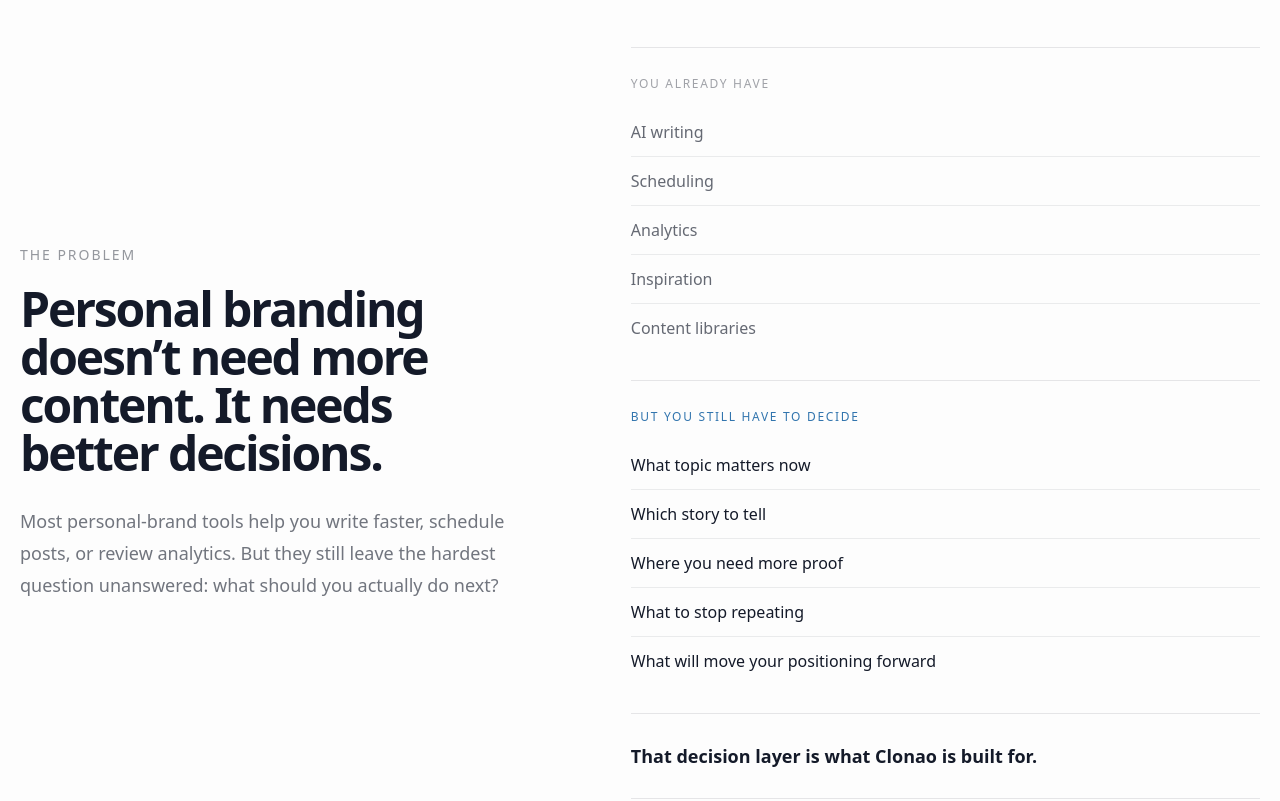
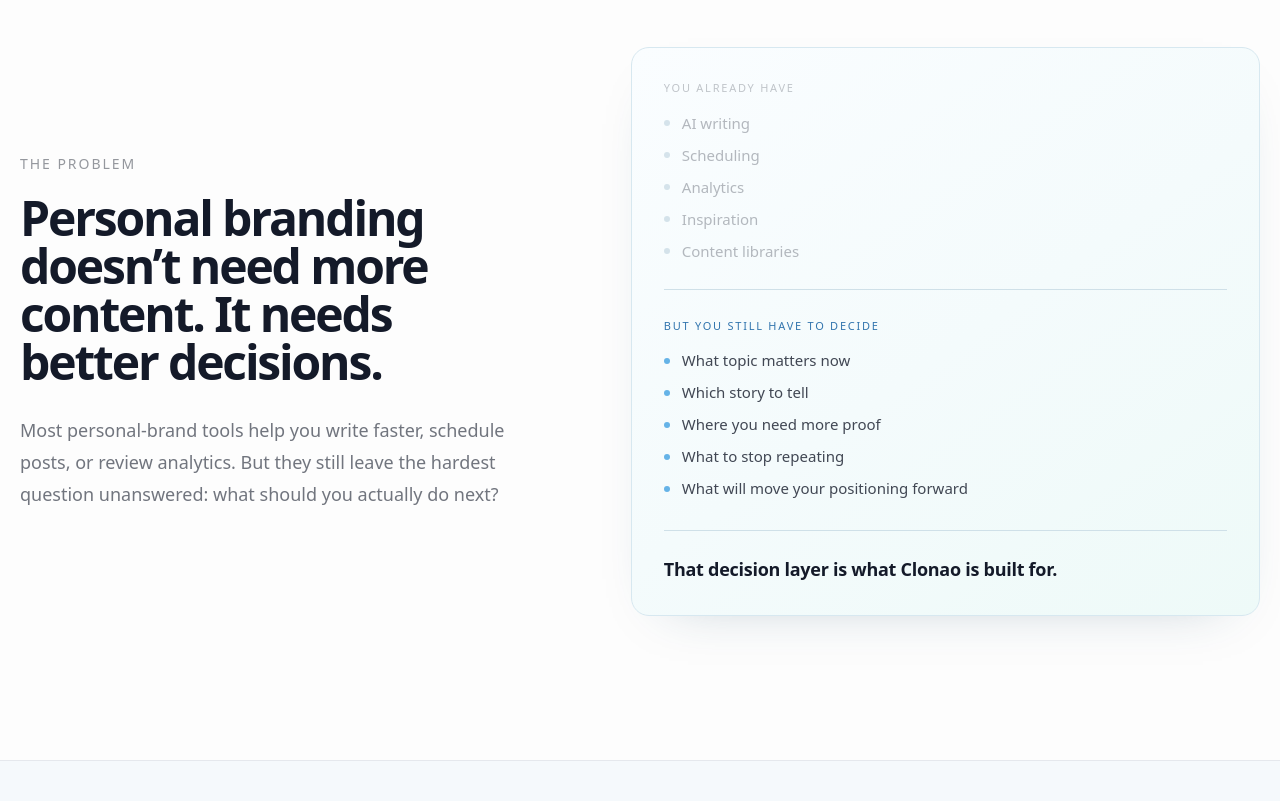
Before and after one commit to veokleo-create07/linkeldn.tool.100k, a Next.js app: page / in a window 1280 px wide. Shown: the part 1320-2121 px from the top of the page. Built offline with nearby package versions, Linux system fonts and the light colour scheme.

Commit message:
refine: redesign problem comparison card

```diff
--- /dev/null
+++ b/src/components/marketing/problem-comparison-card.tsx
@@ -0,0 +1,72 @@
+"use client";
+
+import { useEffect, useRef, useState } from "react";
+import { cn } from "@/lib/utils";
+
+const existingTools = ["AI writing", "Scheduling", "Analytics", "Inspiration", "Content libraries"];
+const decisionsLeftToMake = ["What topic matters now", "Which story to tell", "Where you need more proof", "What to stop repeating", "What will move your positioning forward"];
+
+export function ProblemComparisonCard() {
+  const cardRef = useRef<HTMLDivElement>(null);
+  const [isVisible, setIsVisible] = useState(false);
+
+  useEffect(() => {
+    const card = cardRef.current;
+    if (!card) return;
+
+    if (!("IntersectionObserver" in window)) {
+      setIsVisible(true);
+      return;
+    }
+
+    const observer = new IntersectionObserver(([entry]) => {
+      if (entry.isIntersecting) {
+        setIsVisible(true);
+        observer.disconnect();
+      }
+    }, { threshold: 0.2 });
+
+    observer.observe(card);
+    return () => observer.disconnect();
+  }, []);
+
+  return (
+    <div
+      ref={cardRef}
+      className={cn(
+        "overflow-hidden rounded-[1.125rem] border border-[#d7e8f0] bg-[linear-gradient(145deg,#fafdff_0%,#f4fbfc_52%,#eefaf8_100%)] p-6 shadow-[0_20px_55px_-38px_rgba(31,77,102,0.34)] transition-all duration-700 ease-out motion-reduce:transition-none sm:p-8",
+        isVisible ? "translate-y-0 opacity-100" : "translate-y-3 opacity-0 motion-reduce:translate-y-0 motion-reduce:opacity-100",
+      )}
+    >
+      <div className={cn("transition-opacity duration-700 ease-out motion-reduce:transition-none", isVisible ? "opacity-[0.55]" : "opacity-[0.45]")}>
+        <p className="text-[0.6875rem] font-medium uppercase tracking-[0.16em] text-foreground/45">You already have</p>
+        <ul className="mt-4 space-y-3">
+          {existingTools.map((tool) => (
+            <li key={tool} className="flex items-center gap-3 text-sm font-medium text-foreground/55 sm:text-[0.9375rem]">
+              <span className="size-1.5 shrink-0 rounded-full bg-[#b8cedb]" aria-hidden="true" />
+              {tool}
+            </li>
+          ))}
+        </ul>
+      </div>
+
+      <div className="my-7 h-px bg-[#cfe0e8]" aria-hidden="true" />
+
+      <div className={cn("transition-all delay-100 duration-700 ease-out motion-reduce:transition-none", isVisible ? "translate-y-0 opacity-100" : "translate-y-2 opacity-70 motion-reduce:translate-y-0 motion-reduce:opacity-100")}>
+        <p className="text-[0.6875rem] font-medium uppercase tracking-[0.16em] text-[#3275ae]">But you still have to decide</p>
+        <ul className="mt-4 space-y-3">
+          {decisionsLeftToMake.map((decision) => (
+            <li key={decision} className="flex items-start gap-3 text-sm font-medium leading-5 text-foreground/80 sm:text-[0.9375rem]">
+              <span className="mt-2 size-1.5 shrink-0 rounded-full bg-[#65b3e7]" aria-hidden="true" />
+              {decision}
+            </li>
+          ))}
+        </ul>
+      </div>
+
+      <p className="mt-8 border-t border-[#cfe0e8] pt-6 text-base font-semibold leading-6 tracking-[-0.015em] text-foreground sm:text-lg">
+        That decision layer is what Clonao is built for.
+      </p>
+    </div>
+  );
+}
--- a/src/components/marketing/problem-section.tsx
+++ b/src/components/marketing/problem-section.tsx
@@ -1,18 +1,4 @@
-const existingTools = [
-  "AI writing",
-  "Scheduling",
-  "Analytics",
-  "Inspiration",
-  "Content libraries",
-];
-
-const decisionsLeftToMake = [
-  "What topic matters now",
-  "Which story to tell",
-  "Where you need more proof",
-  "What to stop repeating",
-  "What will move your positioning forward",
-];
+import { ProblemComparisonCard } from "@/components/marketing/problem-comparison-card";
 
 export function ProblemSection() {
   return (
@@ -31,33 +17,7 @@ export function ProblemSection() {
           </p>
         </div>
 
-        <div className="min-w-0 border-y border-foreground/10">
-          <div className="py-6 sm:py-7">
-            <p className="text-xs font-medium uppercase tracking-[0.14em] text-foreground/40">You already have</p>
-            <ul className="mt-4 divide-y divide-foreground/[0.08]">
-              {existingTools.map((tool) => (
-                <li key={tool} className="py-3 text-sm font-medium text-foreground/65 sm:text-base">
-                  {tool}
-                </li>
-              ))}
-            </ul>
-          </div>
-
-          <div className="border-t border-foreground/10 py-6 sm:py-7">
-            <p className="text-xs font-medium uppercase tracking-[0.14em] text-[#3275ae]">But you still have to decide</p>
-            <ul className="mt-4 divide-y divide-foreground/[0.08]">
-              {decisionsLeftToMake.map((decision) => (
-                <li key={decision} className="py-3 text-sm font-medium text-foreground sm:text-base">
-                  {decision}
-                </li>
-              ))}
-            </ul>
-          </div>
-
-          <p className="border-t border-foreground/10 py-6 text-base font-semibold leading-6 text-foreground sm:py-7 sm:text-lg">
-            That decision layer is what Clonao is built for.
-          </p>
-        </div>
+        <ProblemComparisonCard />
       </div>
     </section>
   );
```
